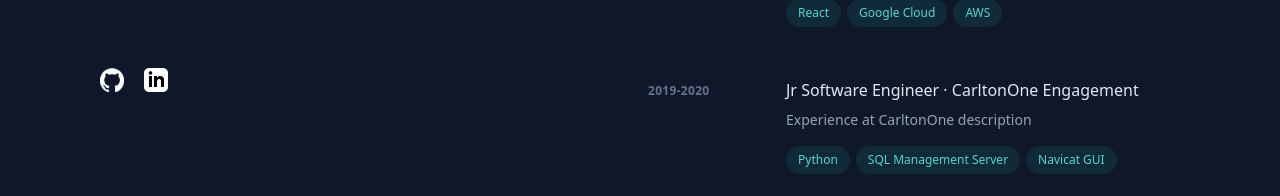
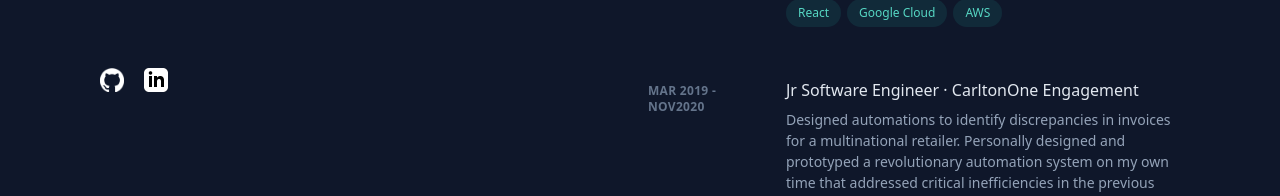
Before and after one commit to JashanB/Portfolio-V2, a React (Create React App) app: page / in a window 1280 px wide. Shown: the part 596-792 px from the top of the page. Built offline with nearby package versions, Linux system fonts and the light colour scheme.

Commit message:
updated exp, changing svg styles

```diff
--- a/src/components/app/App.js
+++ b/src/components/app/App.js
@@ -76,7 +76,7 @@ function App() {
                     <div className='list-item-grid'>
                       {/*Around list item, greater than dimensions, show on hover, hide on <1024px*/}
                       <div className={smallScreen ? "absolute-inset-experience-visible" : "absolute-inset-experience-hidden"}></div>
-                      <header className='date-list-item'>Nov 2020- June 2021</header>
+                      <header className='date-list-item'>Nov 2020 - June 2021</header>
                       <div className='list-item-main'>
                         <h3 className='list-item-header'><span>Full Stack Developer &#183; Twenty Billion Neurons</span></h3>
                         <p>Conceptualized, designed, and developed a robust sales website from the ground up which featured over 25,000 products.
@@ -98,10 +98,12 @@ function App() {
                     <div className='list-item-grid'>
                       {/*Around list item, greater than dimensions, show on hover*/}
                       <div className={smallScreen ? "absolute-inset-experience-visible" : "absolute-inset-experience-hidden"}></div>
-                      <header className='date-list-item'>2019-2020</header>
+                      <header className='date-list-item'>Mar 2019 - Nov2020</header>
                       <div className='list-item-main'>
                         <h3 className='list-item-header'><span>Jr Software Engineer &#183; CarltonOne Engagement</span></h3>
-                        <p>Experience at CarltonOne description</p>
+                        <p>Designed automations to identify discrepancies in invoices for a multinational retailer.
+                          Personally designed and prototyped a revolutionary automation system on my own time that addressed critical inefficiencies in the previous system. Communicated this project in a convincing manner which garnered buy-in from management for its potential effectiveness. This led to the system's full-scale implementation, decreasing the average 8-minute processing time per invoice to near-instantaneous results.
+                        </p>
                         <ul className='tech-stack-flex-box'>
                           <li className='tech-item'><div className="tech-item-div">Python</div></li>
                           <li className='tech-item'><div className="tech-item-div">SQL Management Server</div></li>
@@ -118,7 +120,7 @@ function App() {
                       <svg xmlns="http://www.w3.org/2000/svg">
                         <foreignObject width="1rem" height="1rem">
                           <img src={arrow} alt="Image" width="100%" height="100%" />
-                        </foreignObject>
+                        </foreignObject><path fill="rgb(94, 234, 211)"></path>
                       </svg>
                     </span></span></a>
                 </div>
```
